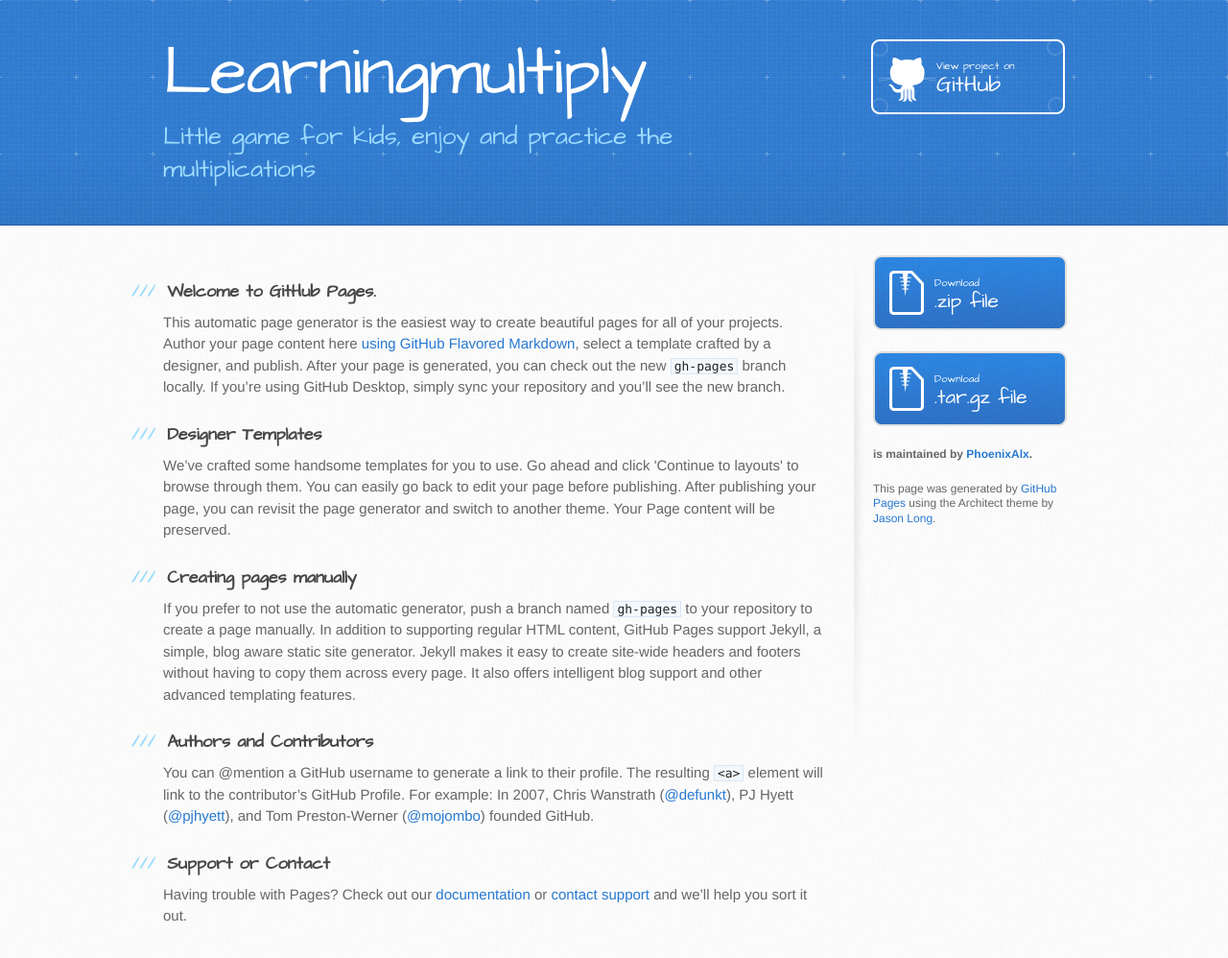
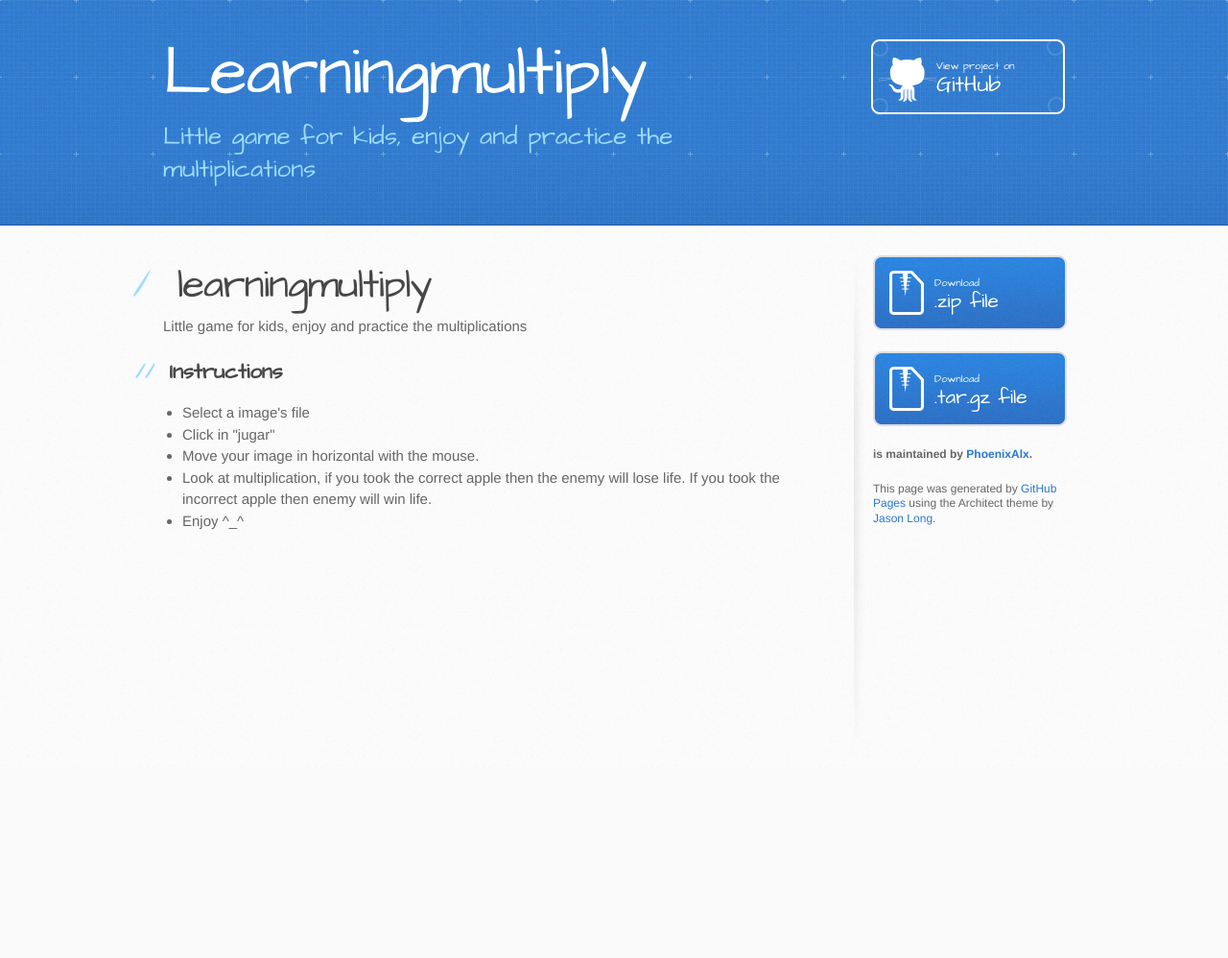
Before and after one commit to PhoenixAlx/learningmultiply, a plain HTML site: page index.html in a window 1280 px wide. Shown: the whole page at 96% size. After the commit the page ends 800 px from the top, so only its background shows below. Drawn offline with Linux system fonts and the light colour scheme.

```diff
--- a/index.html
+++ b/index.html
@@ -28,30 +28,21 @@
     <div id="content-wrapper">
       <div class="inner clearfix">
         <section id="main-content">
-          <h3>
-<a id="welcome-to-github-pages" class="anchor" href="#welcome-to-github-pages" aria-hidden="true"><span aria-hidden="true" class="octicon octicon-link"></span></a>Welcome to GitHub Pages.</h3>
+          <h1>
+<a id="learningmultiply" class="anchor" href="#learningmultiply" aria-hidden="true"><span aria-hidden="true" class="octicon octicon-link"></span></a>learningmultiply</h1>
 
-<p>This automatic page generator is the easiest way to create beautiful pages for all of your projects. Author your page content here <a href="https://guides.github.com/features/mastering-markdown/">using GitHub Flavored Markdown</a>, select a template crafted by a designer, and publish. After your page is generated, you can check out the new <code>gh-pages</code> branch locally. If you’re using GitHub Desktop, simply sync your repository and you’ll see the new branch.</p>
+<p>Little game for kids, enjoy and practice the multiplications</p>
 
-<h3>
-<a id="designer-templates" class="anchor" href="#designer-templates" aria-hidden="true"><span aria-hidden="true" class="octicon octicon-link"></span></a>Designer Templates</h3>
+<h2>
+<a id="instructions" class="anchor" href="#instructions" aria-hidden="true"><span aria-hidden="true" class="octicon octicon-link"></span></a>Instructions</h2>
 
-<p>We’ve crafted some handsome templates for you to use. Go ahead and click 'Continue to layouts' to browse through them. You can easily go back to edit your page before publishing. After publishing your page, you can revisit the page generator and switch to another theme. Your Page content will be preserved.</p>
-
-<h3>
-<a id="creating-pages-manually" class="anchor" href="#creating-pages-manually" aria-hidden="true"><span aria-hidden="true" class="octicon octicon-link"></span></a>Creating pages manually</h3>
-
-<p>If you prefer to not use the automatic generator, push a branch named <code>gh-pages</code> to your repository to create a page manually. In addition to supporting regular HTML content, GitHub Pages support Jekyll, a simple, blog aware static site generator. Jekyll makes it easy to create site-wide headers and footers without having to copy them across every page. It also offers intelligent blog support and other advanced templating features.</p>
-
-<h3>
-<a id="authors-and-contributors" class="anchor" href="#authors-and-contributors" aria-hidden="true"><span aria-hidden="true" class="octicon octicon-link"></span></a>Authors and Contributors</h3>
-
-<p>You can @mention a GitHub username to generate a link to their profile. The resulting <code>&lt;a&gt;</code> element will link to the contributor’s GitHub Profile. For example: In 2007, Chris Wanstrath (<a href="https://github.com/defunkt" class="user-mention">@defunkt</a>), PJ Hyett (<a href="https://github.com/pjhyett" class="user-mention">@pjhyett</a>), and Tom Preston-Werner (<a href="https://github.com/mojombo" class="user-mention">@mojombo</a>) founded GitHub.</p>
-
-<h3>
-<a id="support-or-contact" class="anchor" href="#support-or-contact" aria-hidden="true"><span aria-hidden="true" class="octicon octicon-link"></span></a>Support or Contact</h3>
-
-<p>Having trouble with Pages? Check out our <a href="https://help.github.com/pages">documentation</a> or <a href="https://github.com/contact">contact support</a> and we’ll help you sort it out.</p>
+<ul>
+<li>Select a image's file</li>
+<li>Click in "jugar"</li>
+<li>Move your image in horizontal with the mouse.</li>
+<li>Look at multiplication, if you took the correct apple then the enemy will lose life. If you took the incorrect apple then enemy will win life.</li>
+<li>Enjoy ^_^</li>
+</ul>
         </section>
 
         <aside id="sidebar">
```
Also changed, not shown: params.json (+1 -1 lines).
